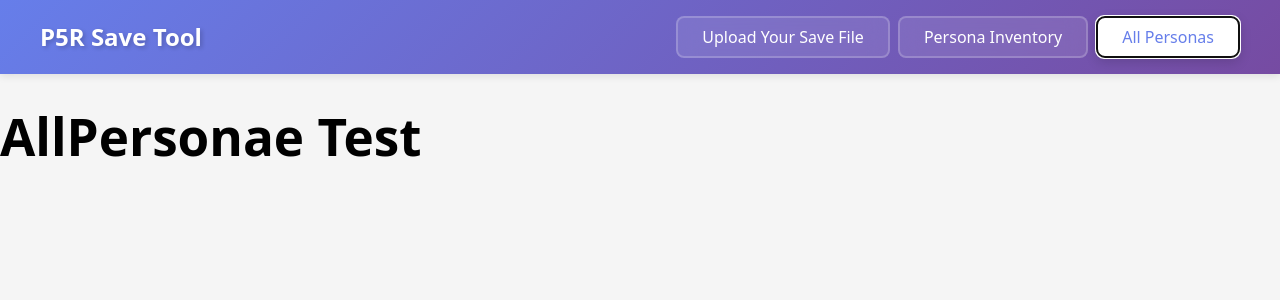
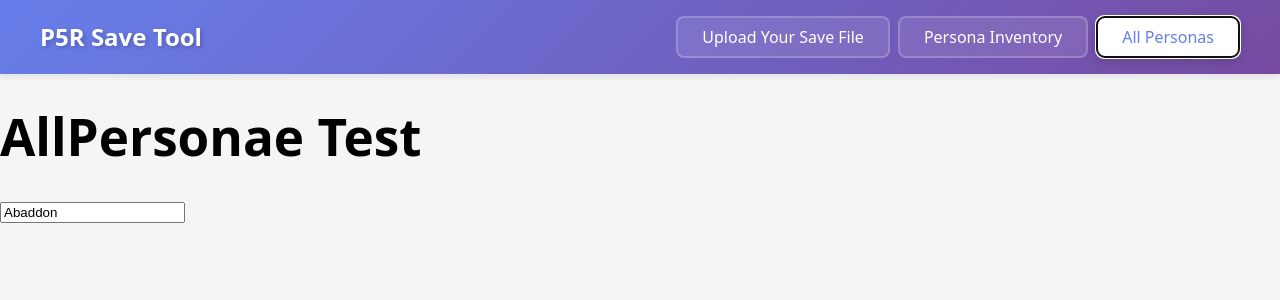
Before and after one commit to ZGong1/P5R-fusion-calc, a React (Vite) app in the folder p5r-fusion-calculator/: page / in a window 1280 px wide. Both pictures are taken after a click on the button "All Personas". Shown: the top 300 px of the page. Built offline with nearby package versions, Linux system fonts and the light colour scheme.

Commit message:
Basic combobox with all 232 personae for the All Persona navbar tab

```diff
--- a/p5r-fusion-calculator/src/components/AllPersonae.jsx
+++ b/p5r-fusion-calculator/src/components/AllPersonae.jsx
@@ -1,4 +1,5 @@
 import { useState } from 'react';
+import CompendiumSelector from './CompendiumSelector';
 import './AllPersonae.css';
 
 
@@ -7,6 +8,7 @@
     return (
         <>
             <h1>AllPersonae Test</h1>
+            <CompendiumSelector />
         </>
     );
 
--- /dev/null
+++ b/p5r-fusion-calculator/src/components/CompendiumSelector.jsx
@@ -0,0 +1,43 @@
+import { Combobox, ComboboxInput, ComboboxOption, ComboboxOptions } from '@headlessui/react'
+import { useState } from 'react'
+import { customPersonaList } from '../fusion-calculator-core/DataUtil'
+
+const personae = customPersonaList
+
+function CompendiumSelector() {
+  const [selectedPerson, setSelectedPerson] = useState(personae[0])
+  const [query, setQuery] = useState('')
+
+  console.log("personae: ", personae)
+
+  let filteredPersonae =
+    query === ''
+      ? personae
+      : personae.filter((persona) => {
+          return persona.name.toLowerCase().includes(query.toLowerCase())
+        })
+
+    if (filteredPersonae.length > 20) {
+        filteredPersonae = []
+    }
+
+  return (
+    <Combobox value={selectedPerson} onChange={setSelectedPerson} onClose={() => setQuery('')}>
+      <ComboboxInput
+        aria-label="Assignee"
+        displayValue={(persona) => persona?.name}
+        virtual={{ options: filteredPersonae }}
+        onChange={(event) => setQuery(event.target.value)}
+      />
+      <ComboboxOptions anchor="bottom" className="border empty:invisible color:black">
+        {filteredPersonae.map((persona) => (
+          <ComboboxOption key={persona.id} value={persona} className="data-focus:bg-blue-100 color:black">
+            {persona.name}
+          </ComboboxOption>
+        ))}
+      </ComboboxOptions>
+    </Combobox>
+  )
+}
+
+export default CompendiumSelector
```
